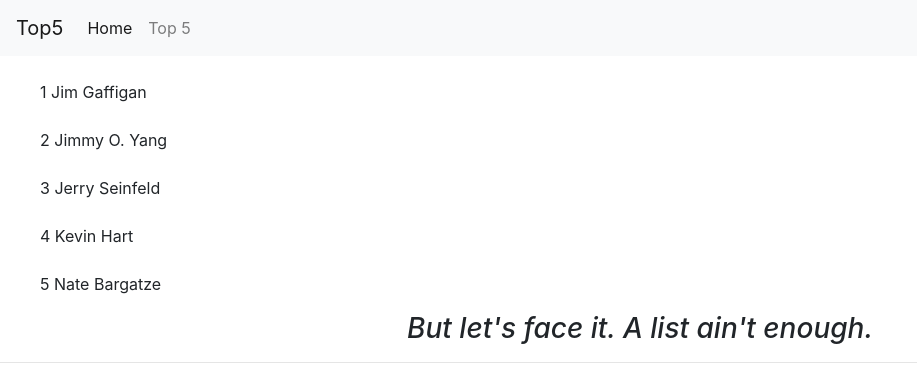
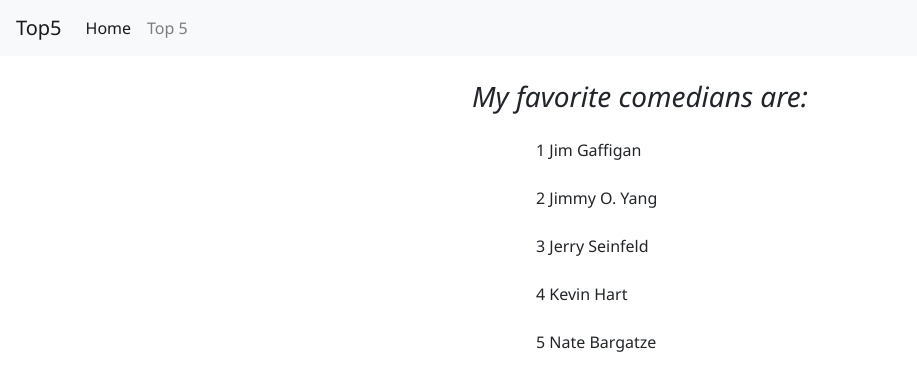
Before and after one commit to aa-ag/w5d1_homework, a Flask app: page /top5 in a window 1280 px wide. Shown: the top 376 px of the page, without its empty margins (0-917 px from the left). Run offline with Flask 2, Linux system fonts and the light colour scheme; some libraries are stand-ins or nearby versions.

Commit message:
v1 final

```diff
--- a/top5_blog/static/css/main.css
+++ b/top5_blog/static/css/main.css
@@ -1,3 +1,7 @@
+* {
+    font-family: 'Segoe UI', Tahoma, Geneva, Verdana, sans-serif;
+}
+
 .banner {
     height: 60vh;
     background-image: url(https://media.giphy.com/media/xTiTnKU4yfkh5ODWDu/giphy.gif);
@@ -15,17 +19,19 @@
 
 p {
     margin-left: 2vw;
-    color: rgb(55, 80, 55);
+    margin-top: 3vh;
 }
 
 li {
     list-style-type: none;
     margin-top: 3vh;
+    margin-left: 40%;
 }
 
 h3 {
     font-style: italic;
     text-align: center;
+    margin-top: 3vh;
 }
 
 iframe {
--- a/top5_blog/templates/top5.html
+++ b/top5_blog/templates/top5.html
@@ -1,6 +1,8 @@
 {% extends 'base.html' %}
 
 {% block content %}
+
+<h3>My favorite comedians are:</h3>
 
 {% for k, i in item_dict.items() %}
     <div class="comedians">
```
